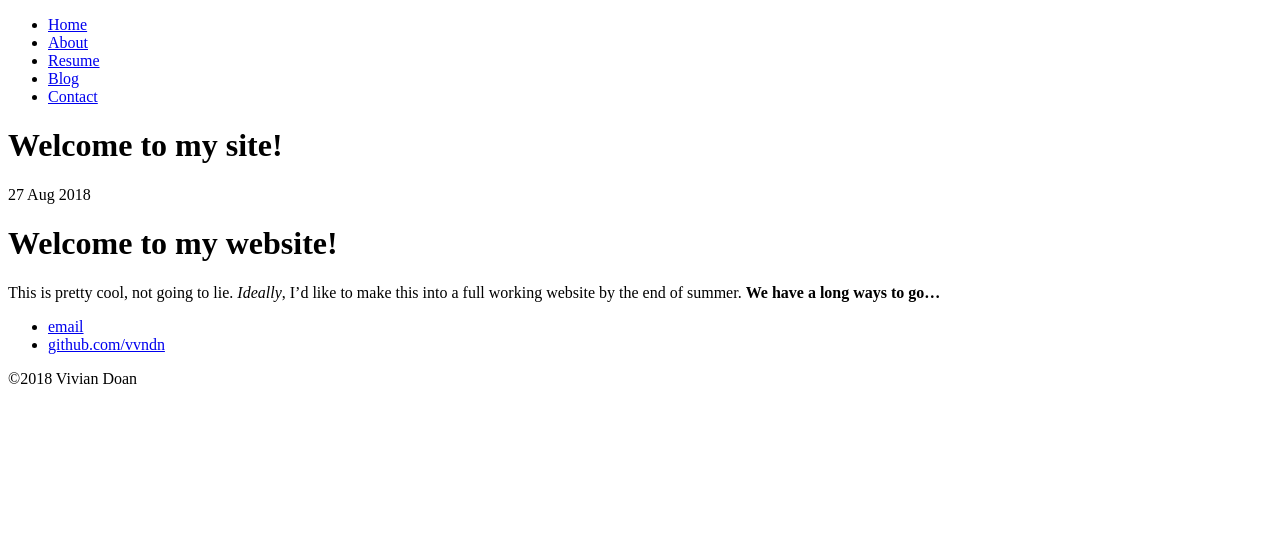
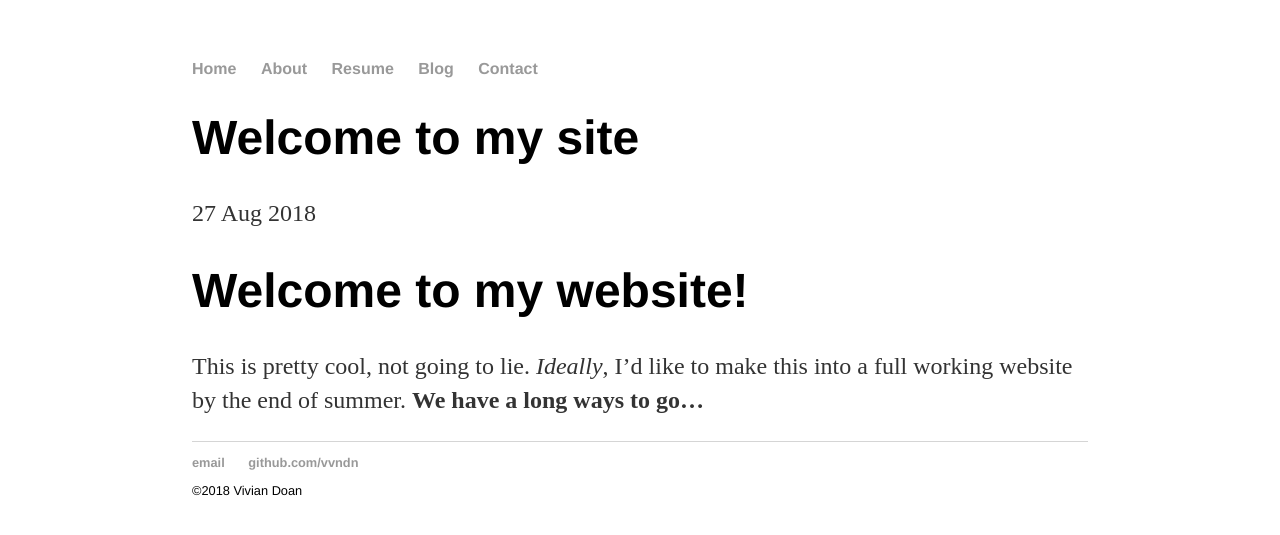
Before and after one commit to vvndn/vvndn.github.io, a Jekyll site: the page built from _posts/2018-08-27-welcome-to-my-site.md, in a window 1280 px wide. Shown: the top 535 px of the page. Built offline with Jekyll 4.4.1, drawn with Linux system fonts in a browser that asks for light colours.

Commit message:
CSS was not loading for blog

```diff
--- a/_layouts/default.html
+++ b/_layouts/default.html
@@ -3,7 +3,7 @@
 	<head>
 		<title>{{ page.title }}</title>
 		<!-- link to main stylesheet -->
-		<link rel="stylesheet" href="css/main.css">
+		<link rel="stylesheet" href="/css/main.css">
 	</head>
 	<body>
 		<nav>
--- a/_posts/2018-08-27-welcome-to-my-site.md
+++ b/_posts/2018-08-27-welcome-to-my-site.md
@@ -1,6 +1,6 @@
 ---
 layout: post
-title: "Welcome to my site!"
+title: "Welcome to my site"
 date: 2018-08-27
 ---
 
```
